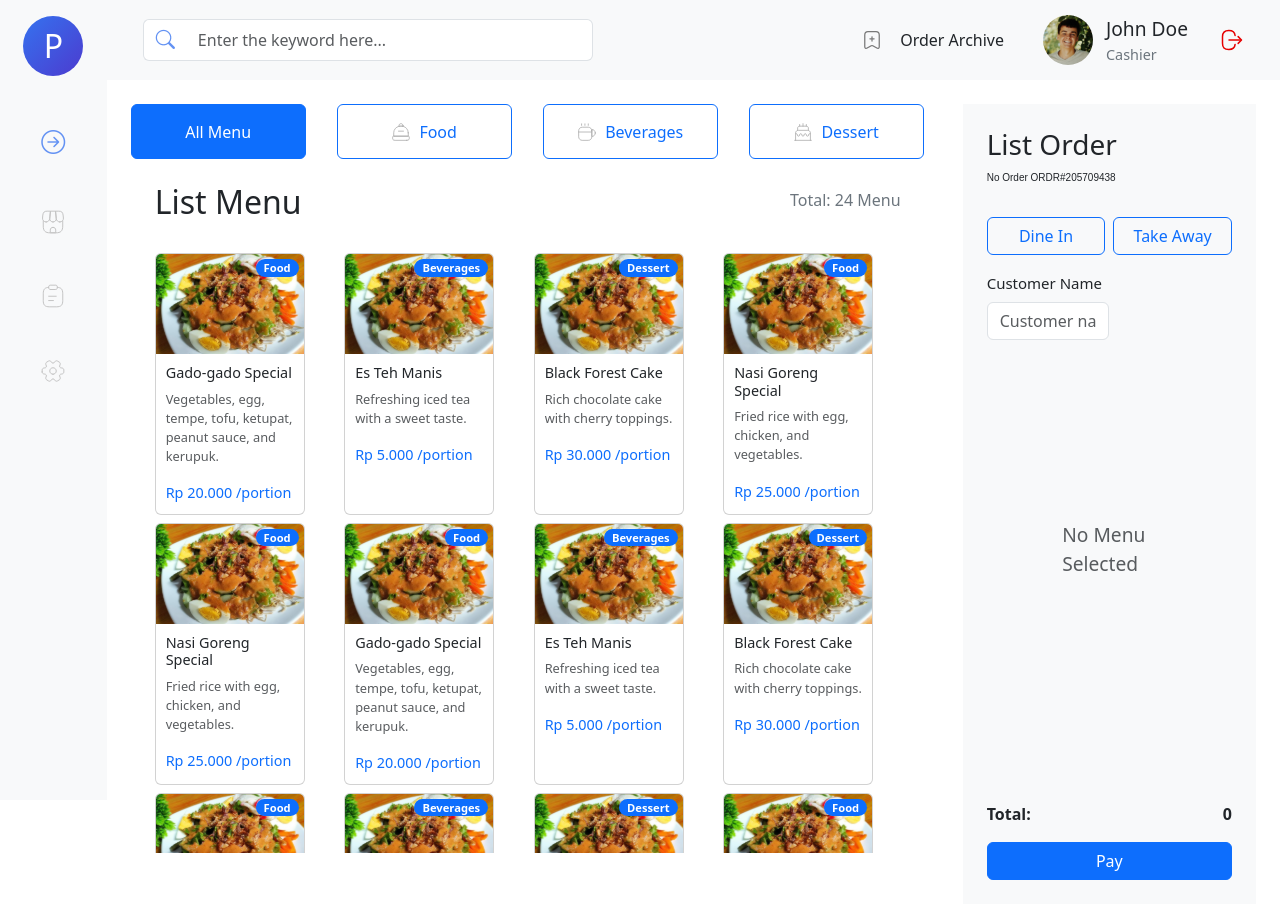
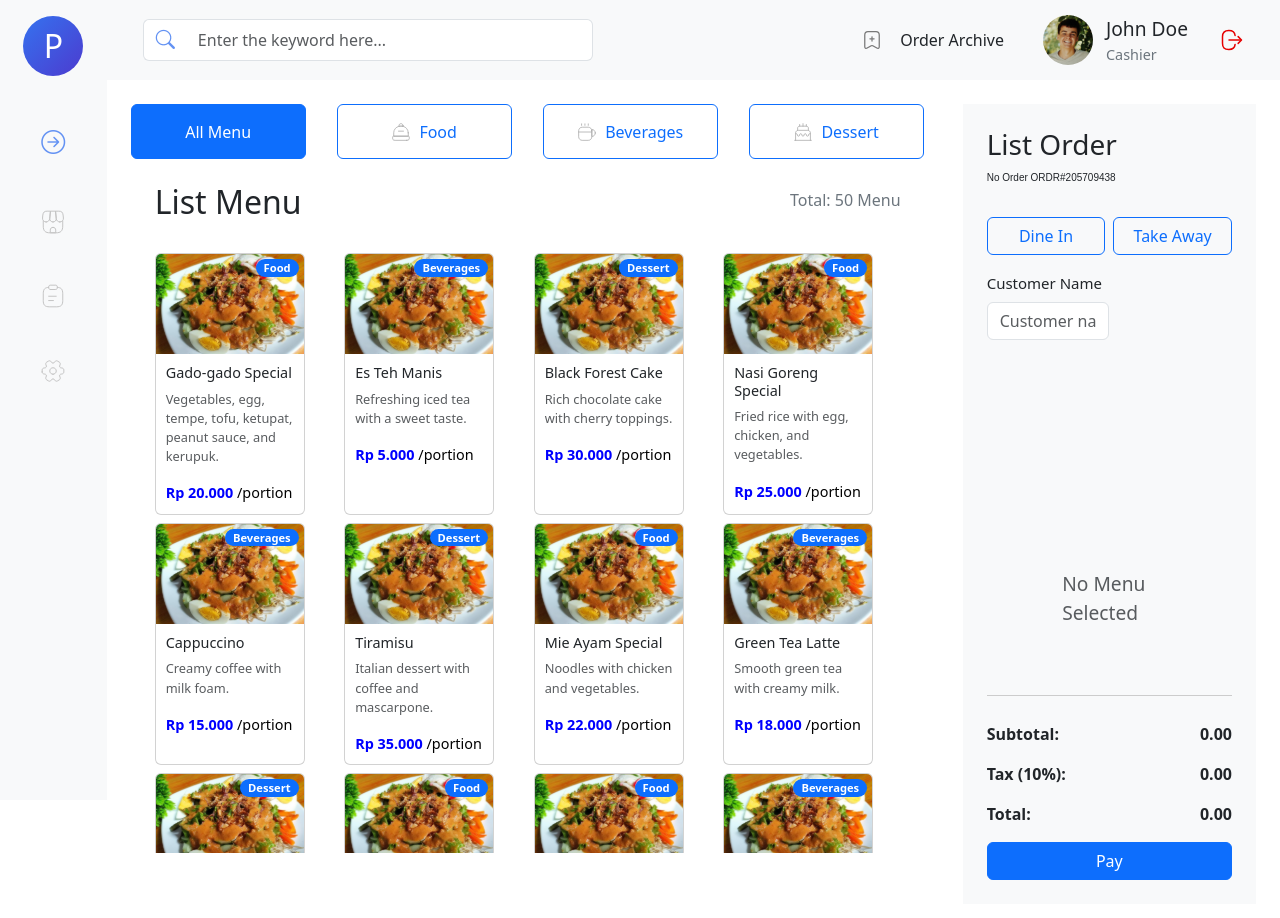
Before and after one commit to alpinmohsa541/pos-sederhana, a React (Vite) app: page /cashier-dashboard in a window 1280 px wide. Shown: the top 918 px of the page. Built offline with nearby package versions, Linux system fonts and the light colour scheme.

Commit message:
Feat : mengubah data dan edit card menu

```diff
--- a/src/CashierDashboard/CashierDashboard.jsx
+++ b/src/CashierDashboard/CashierDashboard.jsx
@@ -42,7 +42,10 @@ const CashierDashboard = () => {
         )
       );
     } else {
-      setOrders([...orders, { ...newOrder, quantity: 1 }]);
+      setOrders([
+        ...orders,
+        { ...newOrder, quantity: 1, price: newOrder.price || 0 }, // Pastikan price ada
+      ]);
     }
   };
 
@@ -53,6 +56,11 @@ const CashierDashboard = () => {
           ? { ...order, quantity: order.quantity + 1 }
           : order
       )
+    );
+  };
+  const handleRemoveOrder = (orderId) => {
+    setOrders((prevOrders) =>
+      prevOrders.filter((order) => order.id !== orderId)
     );
   };
 
@@ -105,6 +113,13 @@ const CashierDashboard = () => {
       handleCloseModal();
     }
   };
+
+  const formatPriceToIDR = (price) =>
+    new Intl.NumberFormat("id-ID", {
+      style: "currency",
+      currency: "IDR",
+      maximumFractionDigits: 0,
+    }).format(price);
 
   const filteredMenu =
     activeButton === "All Menu"
@@ -334,10 +349,15 @@ const CashierDashboard = () => {
                                 {menu.description}
                               </p>
                               <p
-                                className="card-text text-primary"
+                                className="card-text"
                                 style={{ fontSize: "0.9rem" }}
                               >
-                                {menu.price} /portion
+                                <span
+                                  style={{ color: "blue", fontWeight: "bold" }}
+                                >
+                                  {formatPriceToIDR(menu.price)}
+                                </span>{" "}
+                                <span style={{ color: "black" }}>/portion</span>
                               </p>
                             </div>
                           </div>
@@ -431,6 +451,7 @@ const CashierDashboard = () => {
                 style={{
                   overflowY: "auto",
                   marginBottom: "10px",
+                  paddingTop: "5cm",
                   paddingLeft: "2cm", // Tambahkan padding kiri
                   paddingRight: "2cm", // Tambahkan padding kanan
                 }}
@@ -476,7 +497,15 @@ const CashierDashboard = () => {
                             </button>
                           </div>
                         </div>
-                        <span>{order.price * order.quantity}</span>
+                        {/* Tampilkan harga total untuk setiap menu */}
+                        <span>{(order.price * order.quantity).toFixed(2)}</span>
+                        <button
+                          className="btn btn-sm btn-outline-danger position-absolute"
+                          onClick={() => handleRemoveOrder(order.id)}
+                          style={{ top: "5px", right: "5px" }}
+                        >
+                          <i className="bi bi-trash"></i> {/* Icon Trash */}
+                        </button>
                       </li>
                     ))}
                   </ul>
@@ -484,12 +513,21 @@ const CashierDashboard = () => {
               </div>
 
               {/* Fixed Footer Section */}
-              <div>
+              <div style={{ borderTop: "1px solid #ccc", paddingTop: "10px" }}>
+                <div className="mt-3 d-flex justify-content-between">
+                  <strong>Subtotal:</strong>
+                  <strong>{(total * 0.9).toFixed(2)}</strong>{" "}
+                  {/* Anggap Subtotal adalah 90% dari total */}
+                </div>
+                <div className="mt-3 d-flex justify-content-between">
+                  <strong>Tax (10%):</strong>
+                  <strong>{(total * 0.1).toFixed(2)}</strong>{" "}
+                  {/* Tax adalah 10% dari total */}
+                </div>
                 <div className="mt-3 d-flex justify-content-between">
                   <strong>Total:</strong>
-                  <strong>{total}</strong>
+                  <strong>{total.toFixed(2)}</strong>
                 </div>
-
                 <button
                   className="btn btn-primary w-100 mt-3"
                   onClick={handleArchiveOrder}
--- a/src/CashierDashboard/DataMenu.jsx
+++ b/src/CashierDashboard/DataMenu.jsx
@@ -5,7 +5,7 @@ const menuData = [
     name: "Gado-gado Special",
     description:
       "Vegetables, egg, tempe, tofu, ketupat, peanut sauce, and kerupuk.",
-    price: "Rp 20.000",
+    price: 20000,
     category: "Food",
     image: "/assets/image5.svg",
   },
@@ -13,7 +13,7 @@ const menuData = [
     id: 2,
     name: "Es Teh Manis",
     description: "Refreshing iced tea with a sweet taste.",
-    price: "Rp 5.000",
+    price: 5000,
     category: "Beverages",
     image: "/assets/image5.svg",
   },
@@ -21,7 +21,7 @@ const menuData = [
     id: 3,
     name: "Black Forest Cake",
     description: "Rich chocolate cake with cherry toppings.",
-    price: "Rp 30.000",
+    price: 30000,
     category: "Dessert",
     image: "/assets/image5.svg",
   },
@@ -29,173 +29,68 @@ const menuData = [
     id: 4,
     name: "Nasi Goreng Special",
     description: "Fried rice with egg, chicken, and vegetables.",
-    price: "Rp 25.000",
+    price: 25000,
     category: "Food",
     image: "/assets/image5.svg",
   },
   {
     id: 5,
-    name: "Nasi Goreng Special",
-    description: "Fried rice with egg, chicken, and vegetables.",
-    price: "Rp 25.000",
+    name: "Cappuccino",
+    description: "Creamy coffee with milk foam.",
+    price: 15000,
+    category: "Beverages",
+    image: "/assets/image5.svg",
+  },
+  {
+    id: 6,
+    name: "Tiramisu",
+    description: "Italian dessert with coffee and mascarpone.",
+    price: 35000,
+    category: "Dessert",
+    image: "/assets/image5.svg",
+  },
+  {
+    id: 7,
+    name: "Mie Ayam Special",
+    description: "Noodles with chicken and vegetables.",
+    price: 22000,
     category: "Food",
     image: "/assets/image5.svg",
   },
   {
-    id: 6,
-    name: "Gado-gado Special",
-    description:
-      "Vegetables, egg, tempe, tofu, ketupat, peanut sauce, and kerupuk.",
-    price: "Rp 20.000",
-    category: "Food",
-    image: "/assets/image5.svg",
-  },
-  {
-    id: 7,
-    name: "Es Teh Manis",
-    description: "Refreshing iced tea with a sweet taste.",
-    price: "Rp 5.000",
+    id: 8,
+    name: "Green Tea Latte",
+    description: "Smooth green tea with creamy milk.",
+    price: 18000,
     category: "Beverages",
     image: "/assets/image5.svg",
   },
   {
-    id: 8,
-    name: "Black Forest Cake",
-    description: "Rich chocolate cake with cherry toppings.",
-    price: "Rp 30.000",
+    id: 9,
+    name: "Cheesecake",
+    description: "Creamy cheesecake with a biscuit base.",
+    price: 28000,
     category: "Dessert",
     image: "/assets/image5.svg",
   },
   {
-    id: 9,
-    name: "Nasi Goreng Special",
-    description: "Fried rice with egg, chicken, and vegetables.",
-    price: "Rp 25.000",
+    id: 10,
+    name: "Sate Ayam",
+    description: "Chicken satay with peanut sauce.",
+    price: 24000,
     category: "Food",
     image: "/assets/image5.svg",
   },
-  {
-    id: 10,
-    name: "Es Teh Manis",
-    description: "Refreshing iced tea with a sweet taste.",
-    price: "Rp 5.000",
-    category: "Beverages",
-    image: "/assets/image5.svg",
-  },
-  {
-    id: 11,
-    name: "Black Forest Cake",
-    description: "Rich chocolate cake with cherry toppings.",
-    price: "Rp 30.000",
-    category: "Dessert",
-    image: "/assets/image5.svg",
-  },
-  {
-    id: 12,
-    name: "Nasi Goreng Special",
-    description: "Fried rice with egg, chicken, and vegetables.",
-    price: "Rp 25.000",
-    category: "Food",
-    image: "/assets/image5.svg",
-  },
-  {
-    id: 13,
-    name: "Gado-gado Special",
-    description:
-      "Vegetables, egg, tempe, tofu, ketupat, peanut sauce, and kerupuk.",
-    price: "Rp 20.000",
-    category: "Food",
-    image: "/assets/image5.svg",
-  },
-  {
-    id: 14,
-    name: "Es Teh Manis",
-    description: "Refreshing iced tea with a sweet taste.",
-    price: "Rp 5.000",
-    category: "Beverages",
-    image: "/assets/image5.svg",
-  },
-  {
-    id: 15,
-    name: "Black Forest Cake",
-    description: "Rich chocolate cake with cherry toppings.",
-    price: "Rp 30.000",
-    category: "Dessert",
-    image: "/assets/image5.svg",
-  },
-  {
-    id: 16,
-    name: "Nasi Goreng Special",
-    description: "Fried rice with egg, chicken, and vegetables.",
-    price: "Rp 25.000",
-    category: "Food",
-    image: "/assets/image5.svg",
-  },
-  {
-    id: 17,
-    name: "Nasi Goreng Special",
-    description: "Fried rice with egg, chicken, and vegetables.",
-    price: "Rp 25.000",
-    category: "Food",
-    image: "/assets/image5.svg",
-  },
-  {
-    id: 18,
-    name: "Gado-gado Special",
-    description:
-      "Vegetables, egg, tempe, tofu, ketupat, peanut sauce, and kerupuk.",
-    price: "Rp 20.000",
-    category: "Food",
-    image: "/assets/image5.svg",
-  },
-  {
-    id: 19,
-    name: "Es Teh Manis",
-    description: "Refreshing iced tea with a sweet taste.",
-    price: "Rp 5.000",
-    category: "Beverages",
-    image: "/assets/image5.svg",
-  },
-  {
-    id: 20,
-    name: "Black Forest Cake",
-    description: "Rich chocolate cake with cherry toppings.",
-    price: "Rp 30.000",
-    category: "Dessert",
-    image: "/assets/image5.svg",
-  },
-  {
-    id: 21,
-    name: "Nasi Goreng Special",
-    description: "Fried rice with egg, chicken, and vegetables.",
-    price: "Rp 25.000",
-    category: "Food",
-    image: "/assets/image5.svg",
-  },
-  {
-    id: 22,
-    name: "Es Teh Manis",
-    description: "Refreshing iced tea with a sweet taste.",
-    price: "Rp 5.000",
-    category: "Beverages",
-    image: "/assets/image5.svg",
-  },
-  {
-    id: 23,
-    name: "Black Forest Cake",
-    description: "Rich chocolate cake with cherry toppings.",
-    price: "Rp 30.000",
-    category: "Dessert",
-    image: "/assets/image5.svg",
-  },
-  {
-    id: 24,
-    name: "Nasi Goreng Special",
-    description: "Fried rice with egg, chicken, and vegetables.",
-    price: "Rp 25.000",
-    category: "Food",
-    image: "/assets/image5.svg",
-  },
+  // Tambahkan 40 data lainnya dengan variasi kategori
+  ...Array.from({ length: 40 }, (_, i) => ({
+    id: i + 11,
+    name: `Menu Item ${i + 11}`,
+    description: `Description for menu item ${i + 11}`,
+    price: Math.floor(Math.random() * 30000) + 5000, // Harga random antara 5000-35000
+    category: ["Food", "Beverages", "Dessert"][Math.floor(Math.random() * 3)], // Pilih kategori secara acak
+    image: "/assets/image5.svg", // Gambar berulang dari 1-10
+  })),
 ];
 
+// Ekspor data
 export default menuData;
```
